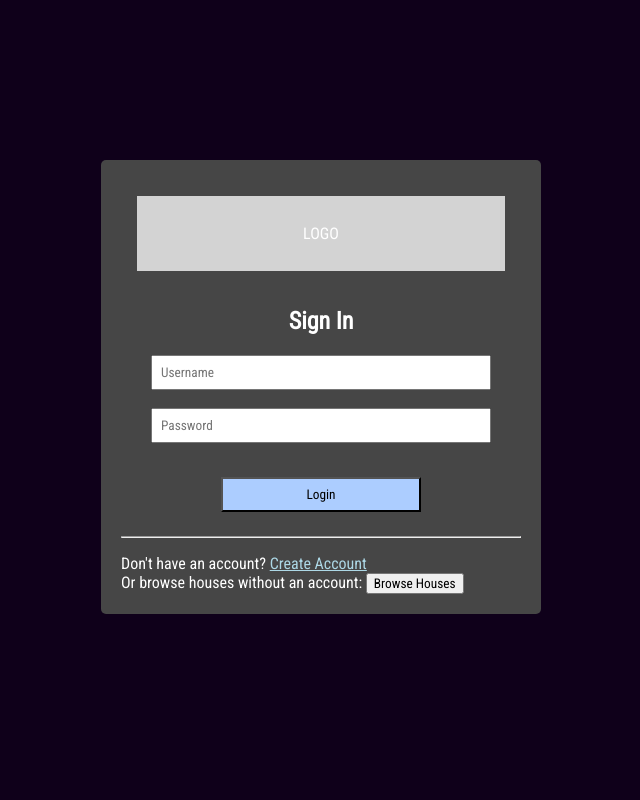
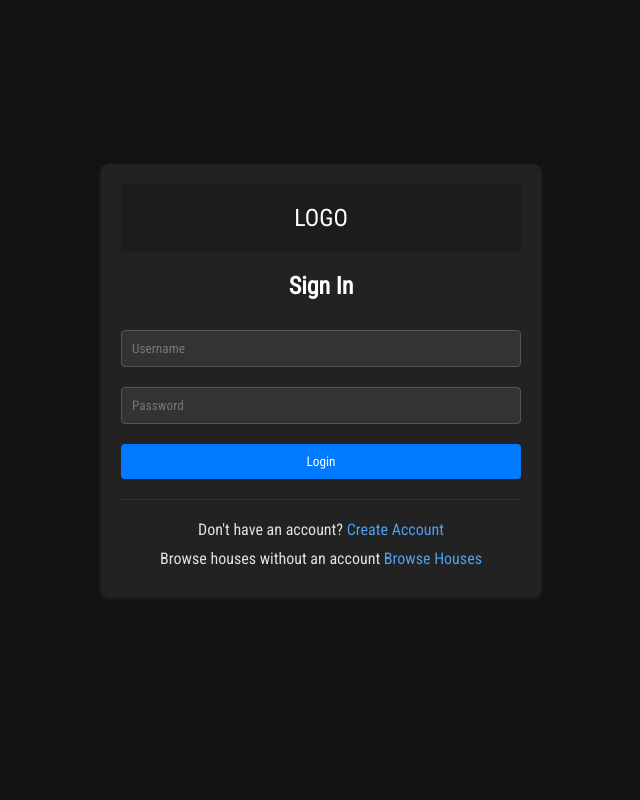
Before and after one commit to RWang-Dev/Community-Housing-App, a Flask app: page / in a window 1280 px wide. Shown: the whole page, without its empty margins (319-959 px from the left). Run offline with Flask 3, Linux system fonts and the light colour scheme; some libraries are stand-ins or nearby versions.

Commit message:
optimizing css

```diff
--- a/static/css/login.css
+++ b/static/css/login.css
@@ -1,74 +1,108 @@
-* {
-  font-family: "Oswald", sans-serif;
-  font-family: "Poppins", sans-serif;
-  font-family: "Roboto Condensed", sans-serif;
-}
-
 body {
   font-family: Arial, sans-serif;
+  background-color: #121212;
+  color: #e0e0e0;
   margin: 0;
   padding: 0;
-  background-color: rgb(15, 0, 26);
-  color: white;
+  display: flex;
+  align-items: center;
+  justify-content: center;
+  min-height: 100vh;
 }
 
 header {
+  background-color: #1c1c1c;
+  color: #ffffff;
+  padding: 20px;
   text-align: center;
-  padding: 1em;
 }
 
-.have-account {
-  margin-top: 2vh;
-}
-
-a {
-  color: lightblue;
+.logo {
+  font-size: 24px;
 }
 
 main {
-  margin: auto;
-  margin-top: 20vh;
+  width: 100%;
   max-width: 400px;
   padding: 20px;
-  border-radius: 5px;
-  background-color: rgb(70, 70, 70);
+  background-color: #222;
+  border-radius: 8px;
+  box-shadow: 0 2px 4px rgba(255, 255, 255, 0.1);
+  margin-top: -5vh;
+}
+
+h2 {
+  color: #fff;
+  text-align: center;
 }
 
 form {
   display: flex;
   flex-direction: column;
-  gap: 10px;
-  align-items: center;
 }
 
-label {
-  font-weight: bold;
+input[type="text"],
+input[type="password"] {
+  padding: 10px;
+  margin: 10px 0;
+  background-color: #333;
+  color: #e0e0e0;
+  border: 1px solid #555;
+  border-radius: 4px;
 }
 
-input {
-  width: 85%;
-  padding: 8px;
-  box-sizing: border-box;
+button.login-account-btn {
+  background-color: #007bff;
+  color: white;
+  padding: 10px;
+  border: none;
+  border-radius: 4px;
+  cursor: pointer;
+  margin-top: 10px;
+}
+
+button.login-account-btn:hover {
+  background-color: #0056b3;
+}
+
+hr {
+  margin-top: 20px;
+  border: 0;
+  border-top: 1px solid #333;
+}
+
+.have-account,
+div > a > button {
+  text-align: center;
+  display: block;
+  margin-top: 20px;
+}
+
+.browse-houses {
+  text-align: center;
+  display: block;
+  margin-top: 10px;
   margin-bottom: 1vh;
 }
 
-.login-account-btn {
-  background-color: rgb(172, 205, 255);
-  width: 50%;
-  padding: 8px;
-  margin-top: 2vh;
-  box-sizing: border-box;
-  margin-bottom: 2vh;
+a {
+  color: #4d9fef;
+  text-decoration: none;
 }
 
-.logo {
-  width: 100%;
-  height: 75px;
-  background-color: lightgray;
-  text-align: center;
-  line-height: 75px;
+a:hover {
+  text-decoration: underline;
 }
 
-h2 {
-  text-align: center;
+button {
+  background-color: #333;
+  color: #007bff;
+  padding: 10px;
+  border: 1px solid #444;
+  border-radius: 4px;
+  cursor: pointer;
 }
+
+button:hover {
+  background-color: #444;
+}
--- a/templates/login.html
+++ b/templates/login.html
@@ -32,9 +32,9 @@
   <div class="have-account">
     Don't have an account? <a href="/create/acct">Create Account</a>
   </div>
-  <div>
-    Or browse houses without an account:
-    <a href="/browse-houses-btn"><button>Browse Houses</button></a>
+  <div class="browse-houses">
+    Browse houses without an account
+    <a href="/browse-houses-btn">Browse Houses</a>
   </div>
 </main>
 
```
